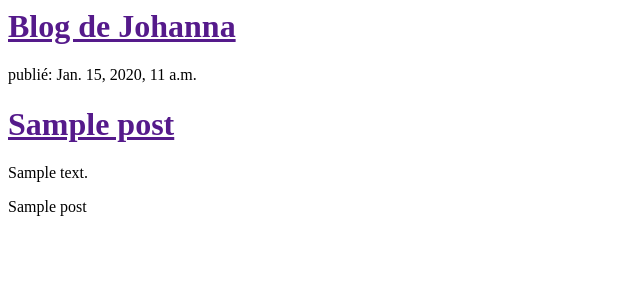
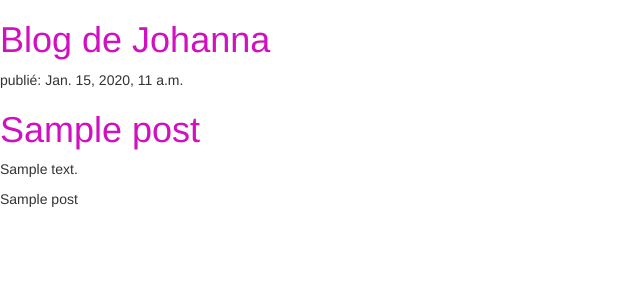
Before and after one commit to johannag33/my-first-blog, a Django app: template blog/templates/blog/post_list.html in a window 1280 px wide. Shown: the top 300 px of the page, without its empty margins (0-640 px from the left). Run offline with Django 3.2, Linux system fonts and the light colour scheme; the template is opened without the code that fills it: values that come from a table or form of the project are taken from there, others are empty; tables that the repository leaves empty hold one stand-in row (values such as "Sample post"); some libraries are stand-ins or nearby versions.

Commit message:
Modif v6

```diff
--- /dev/null
+++ b/blog/static/css/blog.css
@@ -0,0 +1,3 @@
+h1 a {
+    color: #CF11BF;
+}
--- a/blog/templates/blog/post_list.html
+++ b/blog/templates/blog/post_list.html
@@ -1,6 +1,10 @@
+{% load staticfiles %}
 <html>
     <head>
         <title>Le blog de Johanna</title>
+		<link rel="stylesheet" href="//maxcdn.bootstrapcdn.com/bootstrap/3.2.0/css/bootstrap.min.css">
+		<link rel="stylesheet" href="//maxcdn.bootstrapcdn.com/bootstrap/3.2.0/css/bootstrap-theme.min.css">
+		<link rel="stylesheet" href="{% static 'css/blog.css' %}">
     </head>
     <body>
         <div>
@@ -15,7 +19,5 @@
 					{{ post }}
 			</div>
 		{% endfor %}
-
-
     </body>
 </html>
```
Lines whose indentation alone changed are shown as unchanged.
